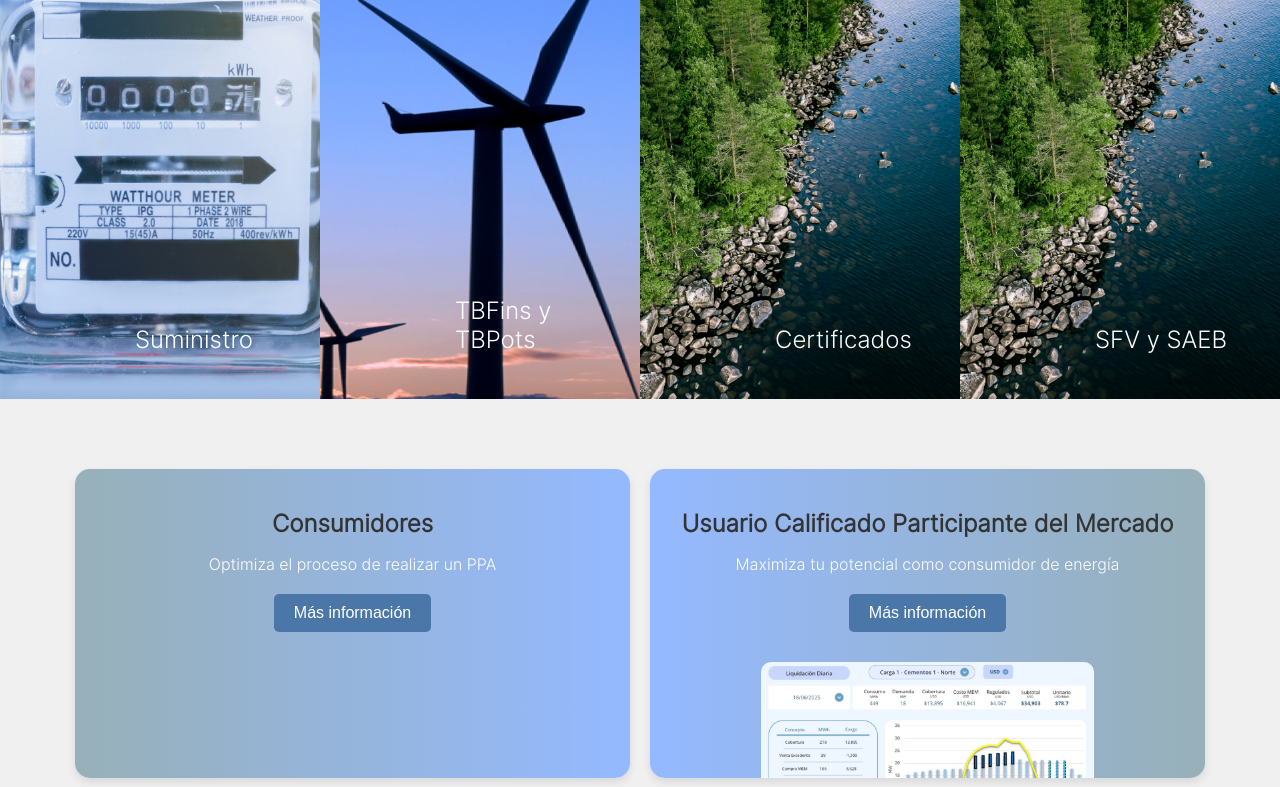
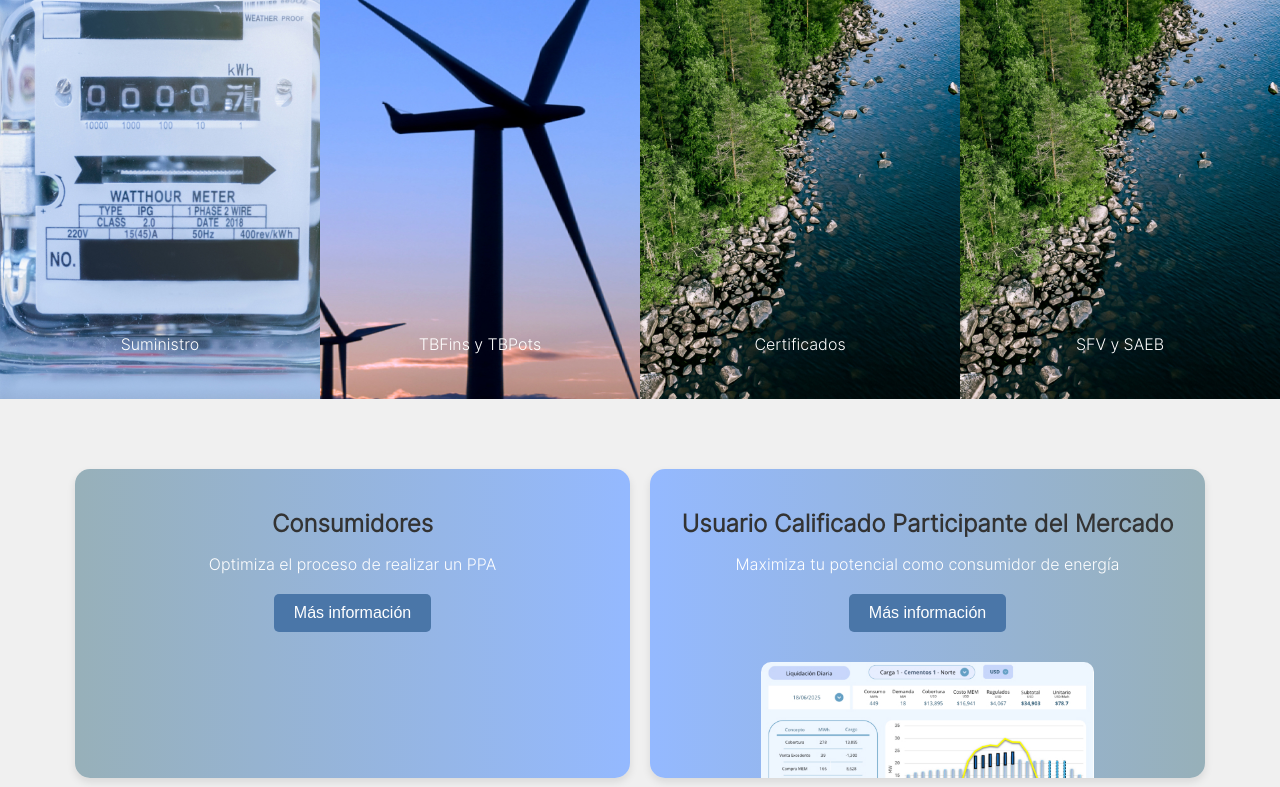
Before and after one commit to Upgrade-DI/amina-web, a PHP site: page /ibance/ in a window 1280 px wide. Shown: the part 814-1601 px from the top of the page. Run offline with PHP 8.4, Linux system fonts and the light colour scheme.

Commit message:
center text

```diff
--- a/_includes/_css/large.css
+++ b/_includes/_css/large.css
@@ -228,11 +228,12 @@ header div a{ margin: 0px 10px; color: white; }
 .sec-2 .item .text-overlay {
     position: absolute;
     bottom: 40px;
-    left: 125px;
+    left: 10px;
+    right: 10px;
+    text-align: center;
     color: white;
     padding: 5px 10px;
     border-radius: 5px;
-    font-size: 1.5em;
 }
 
 .sec-2 .item:hover {
```
